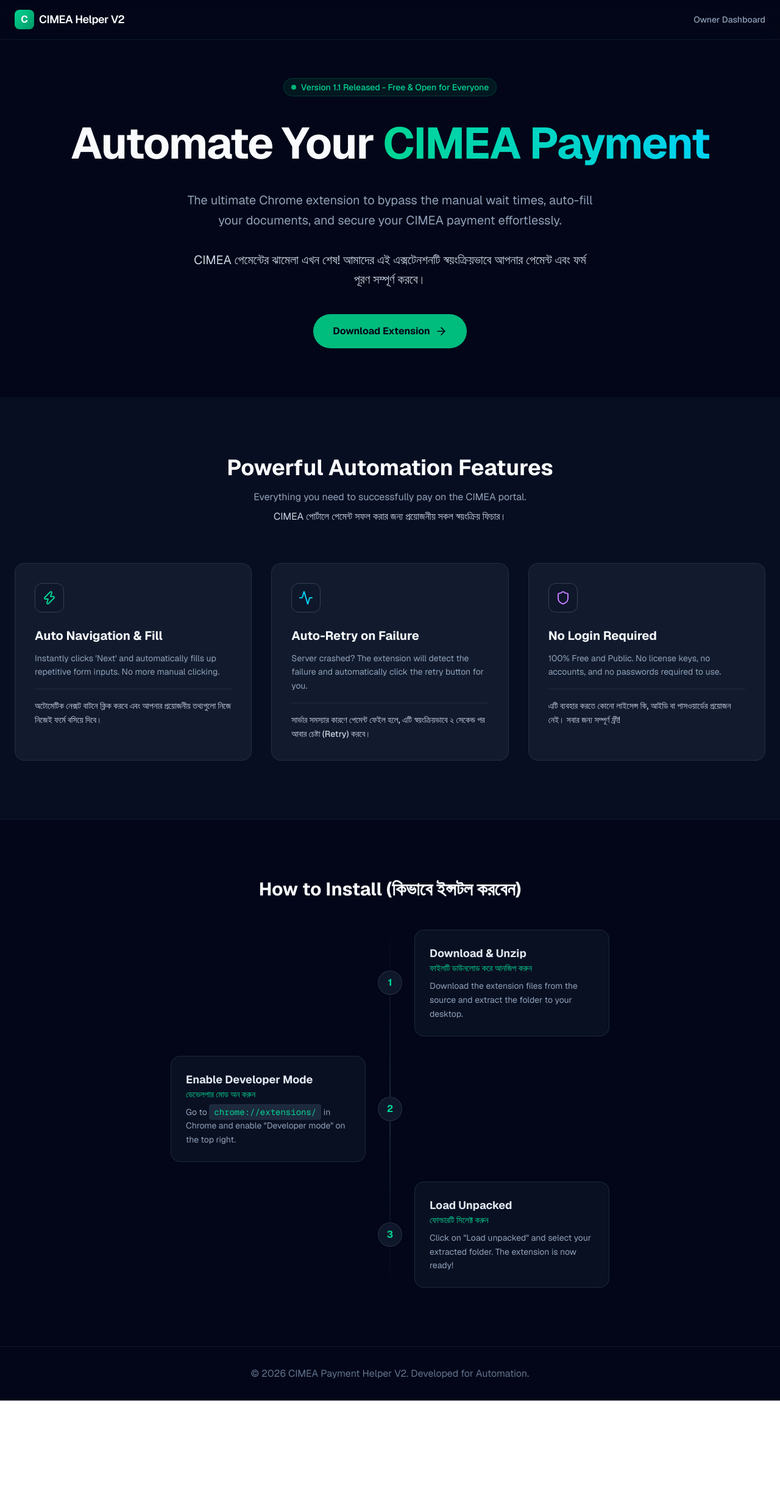
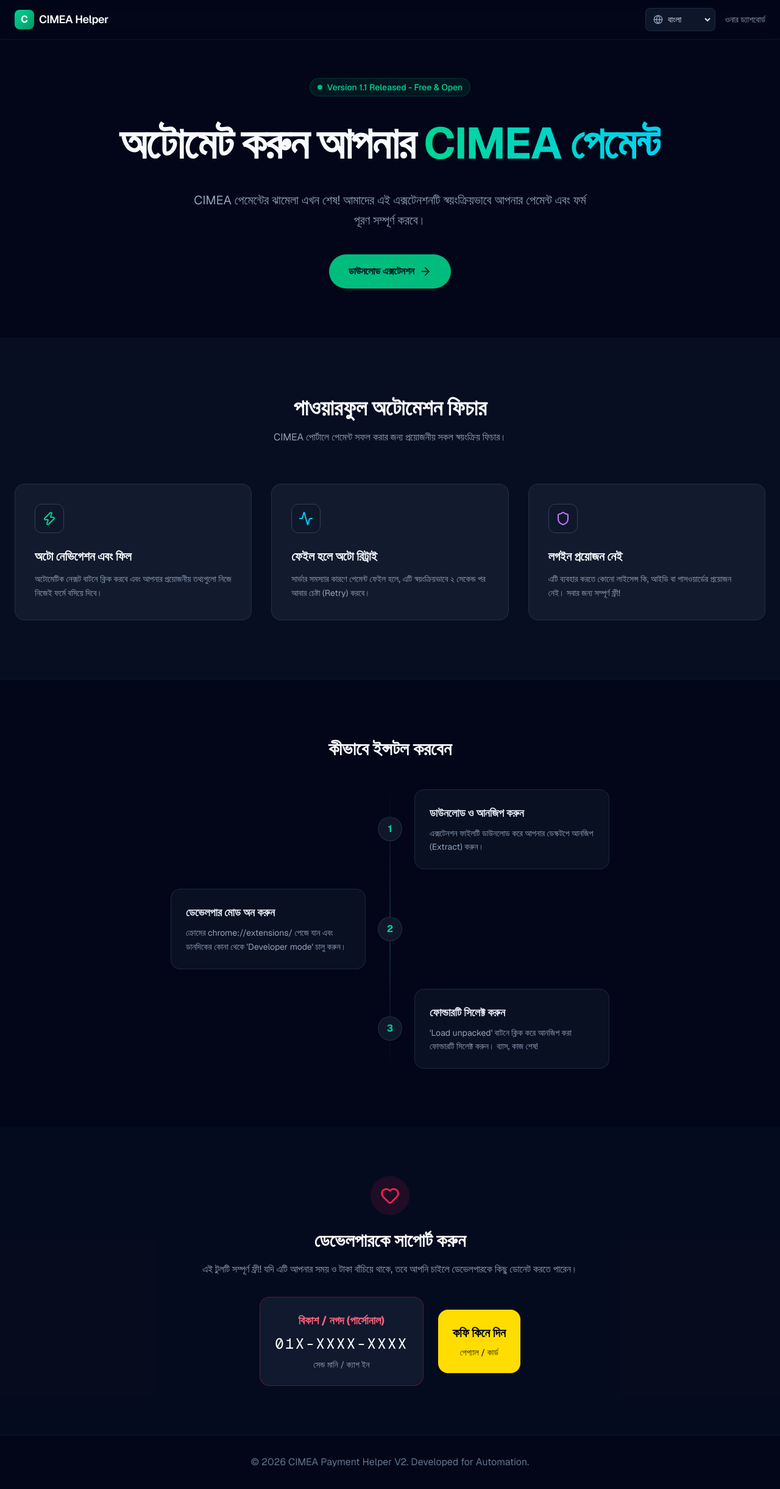
Before and after one commit to cmtimran/CimeaHelperExtension, a Next.js app in the folder dashboard/: page / in a window 1280 px wide. Shown: the whole page at 61% size. Before the commit the page ends 2296 px from the top, so only its background shows below. Built offline with nearby package versions, Linux system fonts and the light colour scheme.

Commit message:
Add English and Bengali language toggle to landing page

```diff
--- a/dashboard/src/app/page.tsx
+++ b/dashboard/src/app/page.tsx
@@ -1,8 +1,75 @@
-import React from 'react';
-import { ArrowRight, CheckCircle, Zap, Globe, Shield, Activity } from 'lucide-react';
+"use client";
+
+import React, { useState } from 'react';
+import { ArrowRight, Zap, Shield, Activity, Heart, Globe } from 'lucide-react';
 import Link from 'next/link';
 
+const translations = {
+  en: {
+    titlePrefix: "Automate Your",
+    titleHighlight: "CIMEA Payment",
+    subtitle: "The ultimate Chrome extension to bypass the manual wait times, auto-fill your documents, and secure your CIMEA payment effortlessly.",
+    download: "Download Extension",
+    featuresTitle: "Powerful Automation Features",
+    featuresSub: "Everything you need to successfully pay on the CIMEA portal.",
+    f1Title: "Auto Navigation & Fill",
+    f1Desc: "Instantly clicks 'Next' and automatically fills up repetitive form inputs. No more manual clicking.",
+    f2Title: "Auto-Retry on Failure",
+    f2Desc: "Server crashed? The extension will detect the failure and automatically click the retry button for you.",
+    f3Title: "No Login Required",
+    f3Desc: "100% Free and Public. No license keys, no accounts, and no passwords required to use.",
+    installTitle: "How to Install",
+    s1Title: "Download & Unzip",
+    s1Desc: "Download the extension files from the source and extract the folder to your desktop.",
+    s2Title: "Enable Developer Mode",
+    s2Desc: "Go to chrome://extensions/ in Chrome and enable 'Developer mode' on the top right.",
+    s3Title: "Load Unpacked",
+    s3Desc: "Click on 'Load unpacked' and select your extracted folder. The extension is now ready!",
+    supportTitle: "Support the Developer",
+    supportDesc: "This extension is 100% free for everyone. If this tool saved you time and money, consider supporting the developer!",
+    bkashTitle: "bKash / Nagad (Personal)",
+    bkashDesc: "Send Money / Cash In",
+    coffeeBtn: "Buy me a Coffee",
+    coffeeSub: "PayPal / Card",
+    dashboardBtn: "Owner Dashboard"
+  },
+  bn: {
+    titlePrefix: "অটোমেট করুন আপনার",
+    titleHighlight: "CIMEA পেমেন্ট",
+    subtitle: "CIMEA পেমেন্টের ঝামেলা এখন শেষ! আমাদের এই এক্সটেনশনটি স্বয়ংক্রিয়ভাবে আপনার পেমেন্ট এবং ফর্ম পূরণ সম্পূর্ণ করবে।",
+    download: "ডাউনলোড এক্সটেনশন",
+    featuresTitle: "পাওয়ারফুল অটোমেশন ফিচার",
+    featuresSub: "CIMEA পোর্টালে পেমেন্ট সফল করার জন্য প্রয়োজনীয় সকল স্বয়ংক্রিয় ফিচার।",
+    f1Title: "অটো নেভিগেশন এবং ফিল",
+    f1Desc: "অটোমেটিক নেক্সট বাটনে ক্লিক করবে এবং আপনার প্রয়োজনীয় তথ্যগুলো নিজে নিজেই ফর্মে বসিয়ে দিবে।",
+    f2Title: "ফেইল হলে অটো রিট্রাই",
+    f2Desc: "সার্ভার সমস্যার কারণে পেমেন্ট ফেইল হলে, এটি স্বয়ংক্রিয়ভাবে ২ সেকেন্ড পর আবার চেষ্টা (Retry) করবে।",
+    f3Title: "লগইন প্রয়োজন নেই",
+    f3Desc: "এটি ব্যবহার করতে কোনো লাইসেন্স কি, আইডি বা পাসওয়ার্ডের প্রয়োজন নেই। সবার জন্য সম্পূর্ণ ফ্রী!",
+    installTitle: "কীভাবে ইন্সটল করবেন",
+    s1Title: "ডাউনলোড ও আনজিপ করুন",
+    s1Desc: "এক্সটেনশন ফাইলটি ডাউনলোড করে আপনার ডেস্কটপে আনজিপ (Extract) করুন।",
+    s2Title: "ডেভেলপার মোড অন করুন",
+    s2Desc: "ক্রোমের chrome://extensions/ পেজে যান এবং ডানদিকের কোনা থেকে 'Developer mode' চালু করুন।",
+    s3Title: "ফোল্ডারটি সিলেক্ট করুন",
+    s3Desc: "'Load unpacked' বাটনে ক্লিক করে আনজিপ করা ফোল্ডারটি সিলেক্ট করুন। ব্যাস, কাজ শেষ!",
+    supportTitle: "ডেভেলপারকে সাপোর্ট করুন",
+    supportDesc: "এই টুলটি সম্পূর্ণ ফ্রী! যদি এটি আপনার সময় ও টাকা বাঁচিয়ে থাকে, তবে আপনি চাইলে ডেভেলপারকে কিছু ডোনেট করতে পারেন।",
+    bkashTitle: "বিকাশ / নগদ (পার্সোনাল)",
+    bkashDesc: "সেন্ড মানি / ক্যাশ ইন",
+    coffeeBtn: "কফি কিনে দিন",
+    coffeeSub: "পেপ্যাল / কার্ড",
+    dashboardBtn: "ওনার ড্যাশবোর্ড"
+  }
+};
+
+type LangType = 'en' | 'bn';
+
 export default function LandingPage() {
+  const [lang, setLang] = useState<LangType>('bn'); // Defaulting to Bangla based on conversation
+
+  const t = translations[lang];
+
   return (
     <div className="min-h-screen bg-slate-950 text-slate-50 font-sans selection:bg-emerald-500/30">
       {/* Navbar */}
@@ -12,11 +79,24 @@
             <div className="w-8 h-8 rounded-lg bg-gradient-to-br from-emerald-400 to-emerald-600 flex items-center justify-center font-bold">
               C
             </div>
-            <span className="font-semibold text-lg tracking-tight">CIMEA Helper V2</span>
+            <span className="font-semibold text-lg tracking-tight hidden sm:block">CIMEA Helper</span>
           </div>
           <div className="flex items-center gap-4">
+            {/* Language Selector */}
+            <div className="flex items-center bg-slate-800/50 rounded-lg p-1 border border-slate-700/50">
+              <Globe className="w-4 h-4 text-slate-400 ml-2" />
+              <select
+                className="bg-transparent text-sm font-medium text-slate-200 outline-none cursor-pointer pl-1 pr-2 py-1"
+                value={lang}
+                onChange={(e) => setLang(e.target.value as LangType)}
+              >
+                <option value="bn" className="bg-slate-900">বাংলা</option>
+                <option value="en" className="bg-slate-900">English</option>
+              </select>
+            </div>
+
             <Link href="/dashboard" className="text-sm font-medium text-slate-400 hover:text-white transition-colors">
-              Owner Dashboard
+              {t.dashboardBtn}
             </Link>
           </div>
         </div>
@@ -28,19 +108,17 @@
         <div className="max-w-7xl mx-auto px-6 relative z-10 text-center">
           <div className="inline-flex items-center gap-2 px-3 py-1 rounded-full bg-emerald-500/10 border border-emerald-500/20 text-emerald-400 text-sm font-medium mb-8">
             <span className="flex h-2 w-2 rounded-full bg-emerald-500 animate-pulse"></span>
-            Version 1.1 Released - Free & Open for Everyone
+            Version 1.1 Released - Free & Open
           </div>
           <h1 className="text-5xl md:text-7xl font-bold tracking-tight mb-8 leading-tight">
-            Automate Your <span className="text-transparent bg-clip-text bg-gradient-to-r from-emerald-400 to-cyan-400">CIMEA Payment</span>
+            {t.titlePrefix} <span className="text-transparent bg-clip-text bg-gradient-to-r from-emerald-400 to-cyan-400">{t.titleHighlight}</span>
           </h1>
           <p className="text-lg md:text-xl text-slate-400 max-w-2xl mx-auto mb-10 leading-relaxed">
-            The ultimate Chrome extension to bypass the manual wait times, auto-fill your documents, and secure your CIMEA payment effortlessly.
-            <br/><br/>
-            <span className="text-slate-300">CIMEA পেমেন্টের ঝামেলা এখন শেষ! আমাদের এই এক্সটেনশনটি স্বয়ংক্রিয়ভাবে আপনার পেমেন্ট এবং ফর্ম পূরণ সম্পূর্ণ করবে।</span>
+            {t.subtitle}
           </p>
           <div className="flex flex-col sm:flex-row items-center justify-center gap-4">
             <a href="https://github.com/cmtimran/CimeaHelperExtension/archive/refs/heads/main.zip" className="px-8 py-4 rounded-full bg-emerald-500 hover:bg-emerald-400 text-slate-950 font-bold transition-all transform hover:scale-105 flex items-center gap-2">
-              Download Extension <ArrowRight className="w-5 h-5" />
+              {t.download} <ArrowRight className="w-5 h-5" />
             </a>
           </div>
         </div>
@@ -50,29 +128,25 @@
       <section className="py-24 bg-slate-900/50">
         <div className="max-w-7xl mx-auto px-6">
           <div className="text-center mb-16">
-            <h2 className="text-3xl md:text-4xl font-bold mb-4">Powerful Automation Features</h2>
-            <p className="text-slate-400">Everything you need to successfully pay on the CIMEA portal.</p>
-            <p className="text-slate-300 mt-2">CIMEA পোর্টালে পেমেন্ট সফল করার জন্য প্রয়োজনীয় সকল স্বয়ংক্রিয় ফিচার।</p>
+            <h2 className="text-3xl md:text-4xl font-bold mb-4">{t.featuresTitle}</h2>
+            <p className="text-slate-400">{t.featuresSub}</p>
           </div>
 
           <div className="grid md:grid-cols-3 gap-8">
             <FeatureCard
               icon={<Zap className="w-6 h-6 text-emerald-400" />}
-              title="Auto Navigation & Fill"
-              desc="Instantly clicks 'Next' and automatically fills up repetitive form inputs. No more manual clicking."
-              bnDesc="অটোমেটিক নেক্সট বাটনে ক্লিক করবে এবং আপনার প্রয়োজনীয় তথ্যগুলো নিজে নিজেই ফর্মে বসিয়ে দিবে।"
+              title={t.f1Title}
+              desc={t.f1Desc}
             />
             <FeatureCard
               icon={<Activity className="w-6 h-6 text-cyan-400" />}
-              title="Auto-Retry on Failure"
-              desc="Server crashed? The extension will detect the failure and automatically click the retry button for you."
-              bnDesc="সার্ভার সমস্যার কারণে পেমেন্ট ফেইল হলে, এটি স্বয়ংক্রিয়ভাবে ২ সেকেন্ড পর আবার চেষ্টা (Retry) করবে।"
+              title={t.f2Title}
+              desc={t.f2Desc}
             />
             <FeatureCard
               icon={<Shield className="w-6 h-6 text-purple-400" />}
-              title="No Login Required"
-              desc="100% Free and Public. No license keys, no accounts, and no passwords required to use."
-              bnDesc="এটি ব্যবহার করতে কোনো লাইসেন্স কি, আইডি বা পাসওয়ার্ডের প্রয়োজন নেই। সবার জন্য সম্পূর্ণ ফ্রী!"
+              title={t.f3Title}
+              desc={t.f3Desc}
             />
           </div>
         </div>
@@ -81,19 +155,43 @@
       {/* How it works */}
       <section className="py-24 border-t border-slate-800/50">
         <div className="max-w-3xl mx-auto px-6">
-          <h2 className="text-3xl font-bold mb-12 text-center">How to Install (কিভাবে ইন্সটল করবেন)</h2>
+          <h2 className="text-3xl font-bold mb-12 text-center">{t.installTitle}</h2>
           <div className="space-y-8 relative before:absolute before:inset-0 before:ml-5 before:-translate-x-px md:before:mx-auto md:before:translate-x-0 before:h-full before:w-0.5 before:bg-gradient-to-b before:from-transparent before:via-slate-800 before:to-transparent">
+            <Step number="1" title={t.s1Title}>
+              {t.s1Desc}
+            </Step>
+            <Step number="2" title={t.s2Title}>
+              {t.s2Desc}
+            </Step>
+            <Step number="3" title={t.s3Title}>
+              {t.s3Desc}
+            </Step>
+          </div>
+        </div>
+      </section>
 
-            <Step number="1" title="Download & Unzip" bnTitle="ফাইলটি ডাউনলোড করে আনজিপ করুন">
-              Download the extension files from the source and extract the folder to your desktop.
-            </Step>
-            <Step number="2" title="Enable Developer Mode" bnTitle="ডেভেলপার মোড অন করুন">
-              Go to <code className="bg-slate-800 px-2 py-1 rounded text-emerald-400">chrome://extensions/</code> in Chrome and enable "Developer mode" on the top right.
-            </Step>
-            <Step number="3" title="Load Unpacked" bnTitle="ফোল্ডারটি সিলেক্ট করুন">
-              Click on "Load unpacked" and select your extracted folder. The extension is now ready!
-            </Step>
+      {/* Support Section */}
+      <section className="py-20 bg-slate-900/30">
+        <div className="max-w-4xl mx-auto px-6 text-center">
+          <div className="inline-flex items-center justify-center w-16 h-16 rounded-full bg-rose-500/10 mb-6">
+            <Heart className="w-8 h-8 text-rose-500" />
+          </div>
+          <h2 className="text-3xl font-bold mb-4">{t.supportTitle}</h2>
+          <p className="text-slate-400 mb-8 max-w-2xl mx-auto leading-relaxed">
+            {t.supportDesc}
+          </p>
 
+          <div className="flex flex-col sm:flex-row items-center justify-center gap-6">
+            <div className="bg-slate-800/50 border border-rose-500/30 p-6 rounded-2xl w-full sm:w-auto hover:border-rose-500/50 transition-colors">
+              <h3 className="text-lg font-bold text-rose-400 mb-2">{t.bkashTitle}</h3>
+              <p className="text-2xl font-mono tracking-widest text-white mb-2">01X-XXXX-XXXX</p>
+              <p className="text-sm text-slate-400">{t.bkashDesc}</p>
+            </div>
+
+            <a href="#" className="bg-[#FFDD00] hover:bg-[#FFEA4C] text-black p-6 rounded-2xl w-full sm:w-auto transition-transform transform hover:scale-105 flex flex-col items-center justify-center gap-2 font-bold">
+              <span className="text-xl">{t.coffeeBtn}</span>
+              <span className="text-sm font-medium opacity-80">{t.coffeeSub}</span>
+            </a>
           </div>
         </div>
       </section>
@@ -106,20 +204,19 @@
   );
 }
 
-function FeatureCard({ icon, title, desc, bnDesc }: { icon: React.ReactNode, title: string, desc: string, bnDesc: string }) {
+function FeatureCard({ icon, title, desc }: { icon: React.ReactNode, title: string, desc: string }) {
   return (
     <div className="bg-slate-800/50 border border-slate-700/50 p-8 rounded-2xl hover:bg-slate-800 transition-colors">
       <div className="w-12 h-12 bg-slate-900 rounded-xl flex items-center justify-center mb-6 border border-slate-700">
         {icon}
       </div>
       <h3 className="text-xl font-bold mb-3">{title}</h3>
-      <p className="text-slate-400 text-sm mb-4 leading-relaxed">{desc}</p>
-      <p className="text-slate-300 text-sm leading-relaxed border-t border-slate-700/50 pt-4 font-medium">{bnDesc}</p>
+      <p className="text-slate-400 text-sm leading-relaxed">{desc}</p>
     </div>
   );
 }
 
-function Step({ number, title, bnTitle, children }: { number: string, title: string, bnTitle: string, children: React.ReactNode }) {
+function Step({ number, title, children }: { number: string, title: string, children: React.ReactNode }) {
   return (
     <div className="relative flex items-center justify-between md:justify-normal md:odd:flex-row-reverse group is-active">
       <div className="flex items-center justify-center w-10 h-10 rounded-full border border-white/10 bg-slate-900 shadow shrink-0 md:order-1 md:group-odd:-translate-x-1/2 md:group-even:translate-x-1/2 text-emerald-400 font-bold z-10">
@@ -128,7 +225,6 @@
       <div className="w-[calc(100%-4rem)] md:w-[calc(50%-2.5rem)] p-6 rounded-2xl bg-slate-800/30 border border-slate-700/50 hover:bg-slate-800/50 transition-colors">
         <div className="flex flex-col mb-2">
           <span className="font-bold text-lg text-slate-200">{title}</span>
-          <span className="text-emerald-400 text-sm font-medium">{bnTitle}</span>
         </div>
         <div className="text-slate-400 text-sm leading-relaxed">{children}</div>
       </div>
```
